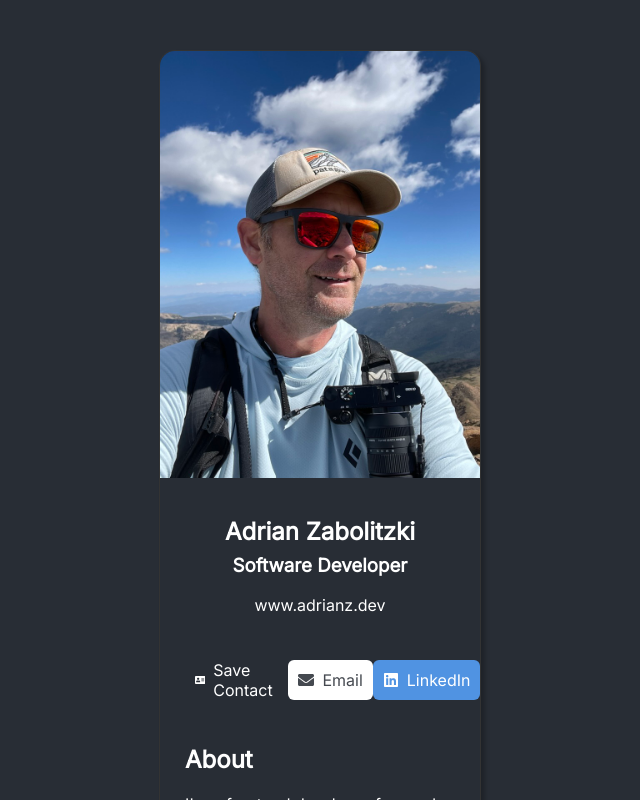
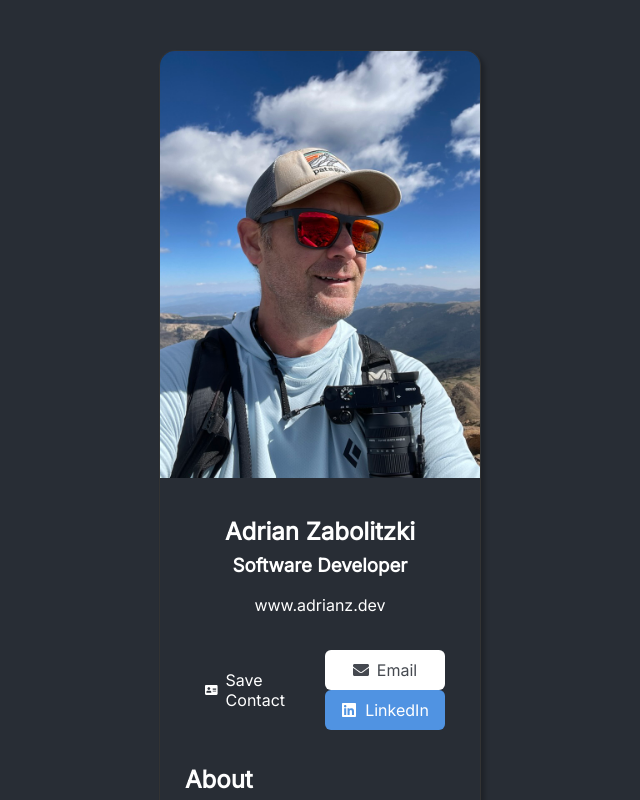
Before and after one commit to ganuza/digital-business-card, a React (Vite) app: page / in a window 1280 px wide. Shown: the top 800 px of the page, without its empty margins (320-960 px from the left). Built offline with nearby package versions, Linux system fonts and the light colour scheme.

Commit message:
Style Buttons section

```diff
--- a/src/components/Buttons/Buttons.jsx
+++ b/src/components/Buttons/Buttons.jsx
@@ -4,6 +4,7 @@ import { FaAddressCard, FaLinkedin, FaEnvelope } from 'react-icons/fa';
 function Buttons() {
   return (
     <section className="buttons section">
+      <article>
         <a
           href="/adrian-zabolitzki.vcf"
           download="Adrian-Zabolitzki.vcf"
@@ -12,7 +13,8 @@ function Buttons() {
           <FaAddressCard />
           Save Contact
         </a>
-
+      </article>
+      <article>
         <a href="mailto:adrianzab@gmail.com" className="email button">
           <FaEnvelope />
           Email
@@ -27,6 +29,7 @@ function Buttons() {
           <FaLinkedin />
           LinkedIn
         </a>
+      </article>
     </section>
   );
 }
```
Lines whose indentation alone changed are shown as unchanged.
